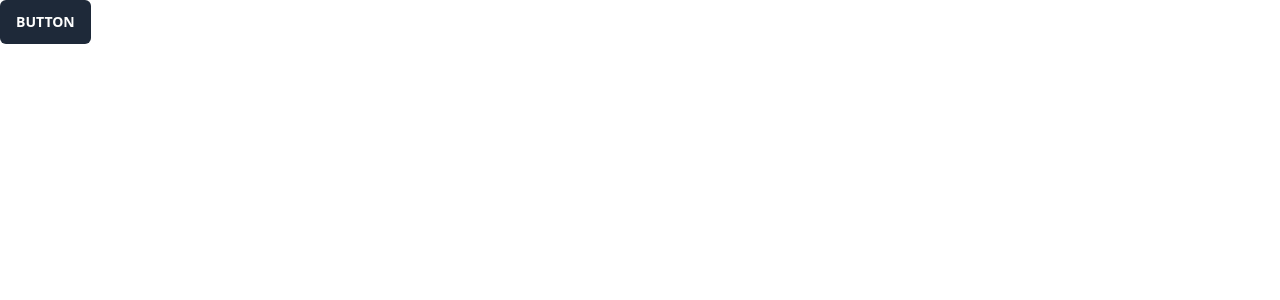
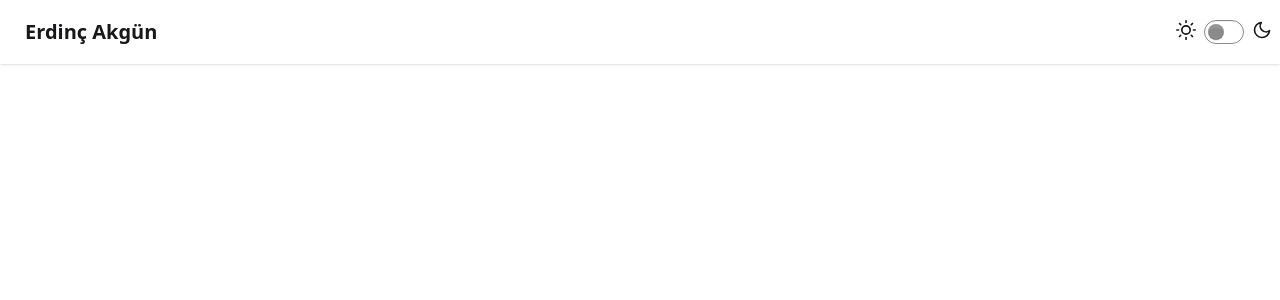
Before and after one commit to erdincakgun/erdincakgun.com, a React (Vite) app: page / in a window 1280 px wide. Shown: the top 300 px of the page. Built offline with nearby package versions, Linux system fonts and the light colour scheme.

Commit message:
Add Navbar component and dark mode toggle functionality

```diff
--- a/index.html
+++ b/index.html
@@ -1,4 +1,4 @@
-<!doctype html>
+<!DOCTYPE html>
 <html lang="en">
   <head>
     <meta charset="UTF-8" />
@@ -13,5 +13,9 @@
   <body>
     <div id="root"></div>
     <script type="module" src="/src/main.jsx"></script>
+    <script
+      src="https://kit.fontawesome.com/36e92fbd09.js"
+      crossorigin="anonymous"
+    ></script>
   </body>
 </html>
--- a/src/App.css
+++ b/src/App.css
@@ -1,2 +1,5 @@
 @import "tailwindcss";
-@plugin "daisyui";
+
+@plugin "daisyui" {
+    themes: all;
+}
--- a/src/App.jsx
+++ b/src/App.jsx
@@ -1,12 +1,11 @@
 import "./App.css";
+import Navbar from "./components/Navbar";
 
 function App() {
   return (
     <>
       <title>Erdinç Akgün | About</title>
-      <button class="inline-block cursor-pointer rounded-md bg-gray-800 px-4 py-3 text-center text-sm font-semibold uppercase text-white transition duration-200 ease-in-out hover:bg-gray-900">
-        Button
-      </button>
+      <Navbar></Navbar>
     </>
   );
 }
--- /dev/null
+++ b/src/components/Navbar.jsx
@@ -0,0 +1,70 @@
+import { useState, useEffect } from "react";
+
+export default function Navbar() {
+  const getInitialTheme = () => {
+    const stored = localStorage.getItem("isdark");
+    if (stored !== null) {
+      try {
+        const parsed = JSON.parse(stored);
+        return typeof parsed === "boolean" ? parsed : false;
+      } catch {
+        return false;
+      }
+    }
+    return (
+      window.matchMedia &&
+      window.matchMedia("(prefers-color-scheme: dark)").matches
+    );
+  };
+
+  const [isdark, setIsdark] = useState(getInitialTheme);
+
+  useEffect(() => {
+    localStorage.setItem("isdark", JSON.stringify(isdark));
+    const theme = isdark ? "dark" : "light";
+    document.documentElement.setAttribute("data-theme", theme);
+  }, [isdark]);
+
+  return (
+    <div className="navbar bg-base-100 shadow-sm">
+      <a className="btn btn-ghost text-xl">Erdinç Akgün</a>
+      <div className="flex grow justify-end">
+        <label className="flex cursor-pointer gap-2">
+          <svg
+            xmlns="http://www.w3.org/2000/svg"
+            width="20"
+            height="20"
+            viewBox="0 0 24 24"
+            fill="none"
+            stroke="currentColor"
+            strokeWidth="2"
+            strokeLinecap="round"
+            strokeLinejoin="round"
+          >
+            <circle cx="12" cy="12" r="5" />
+            <path d="M12 1v2M12 21v2M4.2 4.2l1.4 1.4M18.4 18.4l1.4 1.4M1 12h2M21 12h2M4.2 19.8l1.4-1.4M18.4 5.6l1.4-1.4" />
+          </svg>
+          <input
+            type="checkbox"
+            checked={isdark}
+            onChange={() => setIsdark(!isdark)}
+            className="toggle"
+          />
+          <svg
+            xmlns="http://www.w3.org/2000/svg"
+            width="20"
+            height="20"
+            viewBox="0 0 24 24"
+            fill="none"
+            stroke="currentColor"
+            strokeWidth="2"
+            strokeLinecap="round"
+            strokeLinejoin="round"
+          >
+            <path d="M21 12.79A9 9 0 1 1 11.21 3 7 7 0 0 0 21 12.79z"></path>
+          </svg>
+        </label>
+      </div>
+    </div>
+  );
+}
```
Also changed, not shown: package.json (line endings or trailing spaces).
